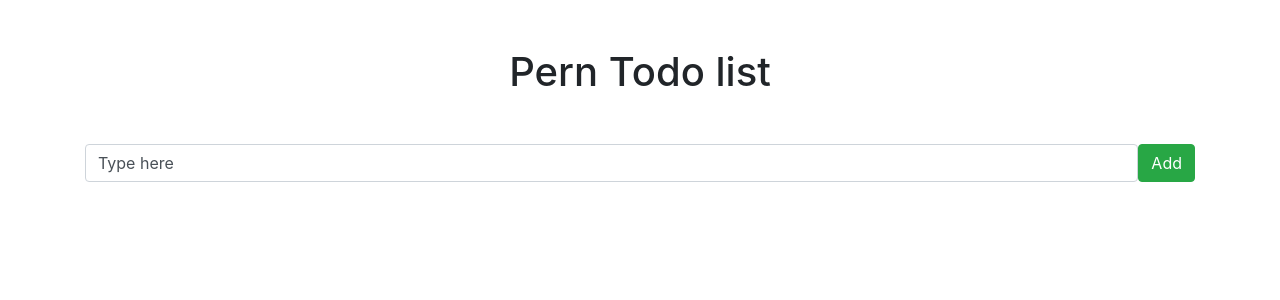
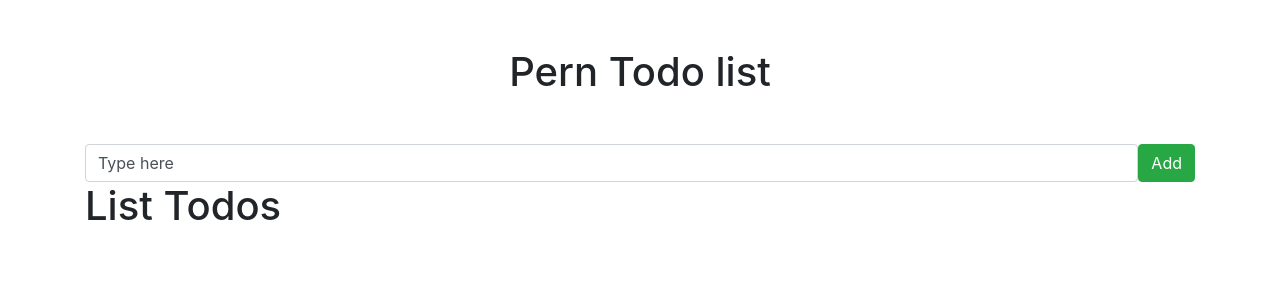
Before and after one commit to ichbinnichts/pern-stack, a React (Create React App) app in the folder client/: page / in a window 1280 px wide. Shown: the top 300 px of the page. Built offline with nearby package versions, Linux system fonts and the light colour scheme.

Commit message:
Starting the development of the list todos

```diff
--- a/client/src/App.js
+++ b/client/src/App.js
@@ -3,12 +3,14 @@ import './App.css';
 
 //Components
 import InputTodo from "./components/InputTodo";
+import ListTodo from "./components/ListTodos";
 
 function App() {
   return (
     <Fragment>
       <div className="container">
         <InputTodo />
+        <ListTodo />
       </div>
     </Fragment>
   );
--- /dev/null
+++ b/client/src/components/ListTodos.js
@@ -0,0 +1,6 @@
+import React from "react";
+
+const ListTodo = () => {
+    return <h1>List Todos</h1>;};
+
+export default ListTodo;
```
Also changed, not shown: client/src/components/ListTodo.js (deleted).
